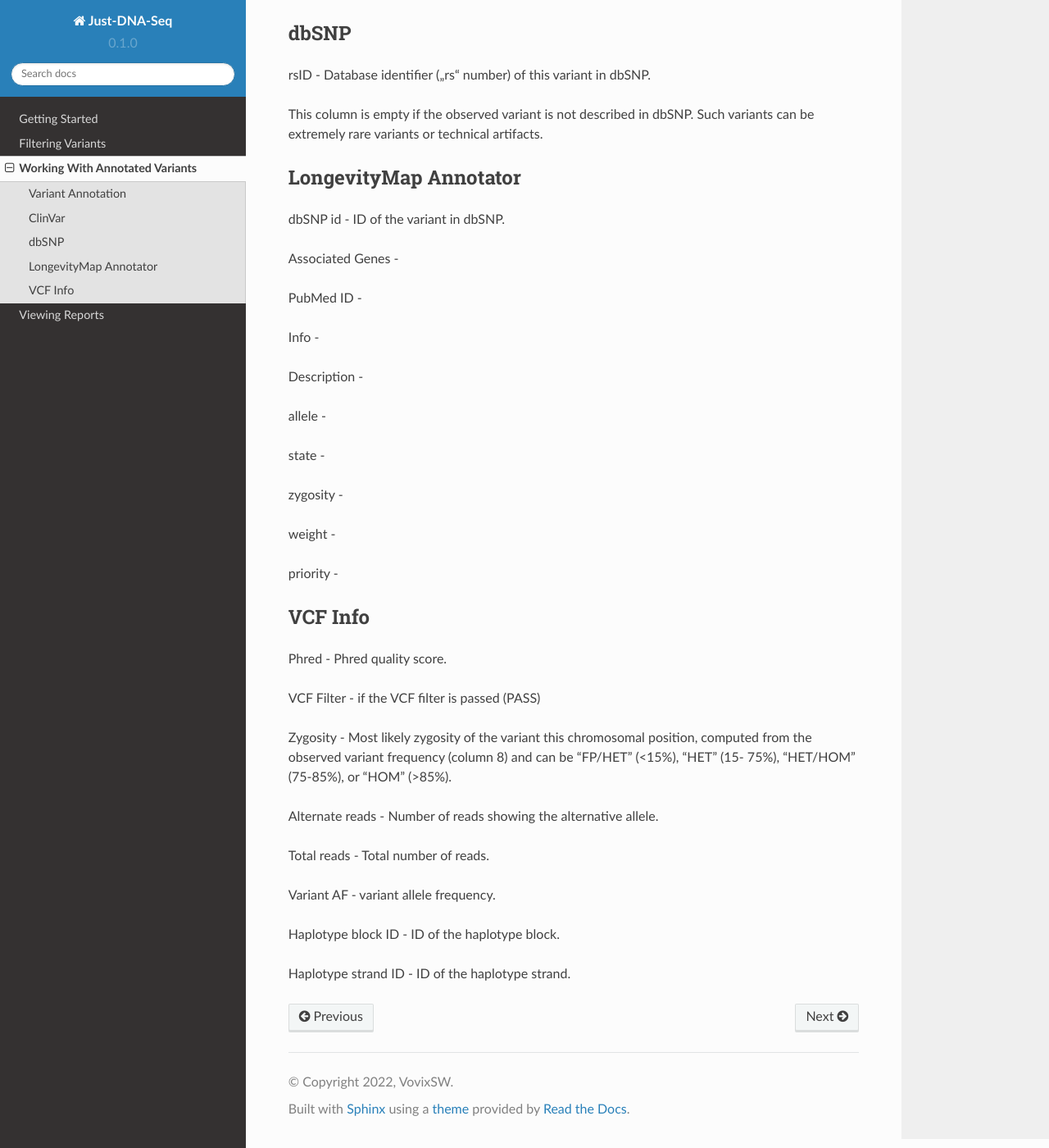
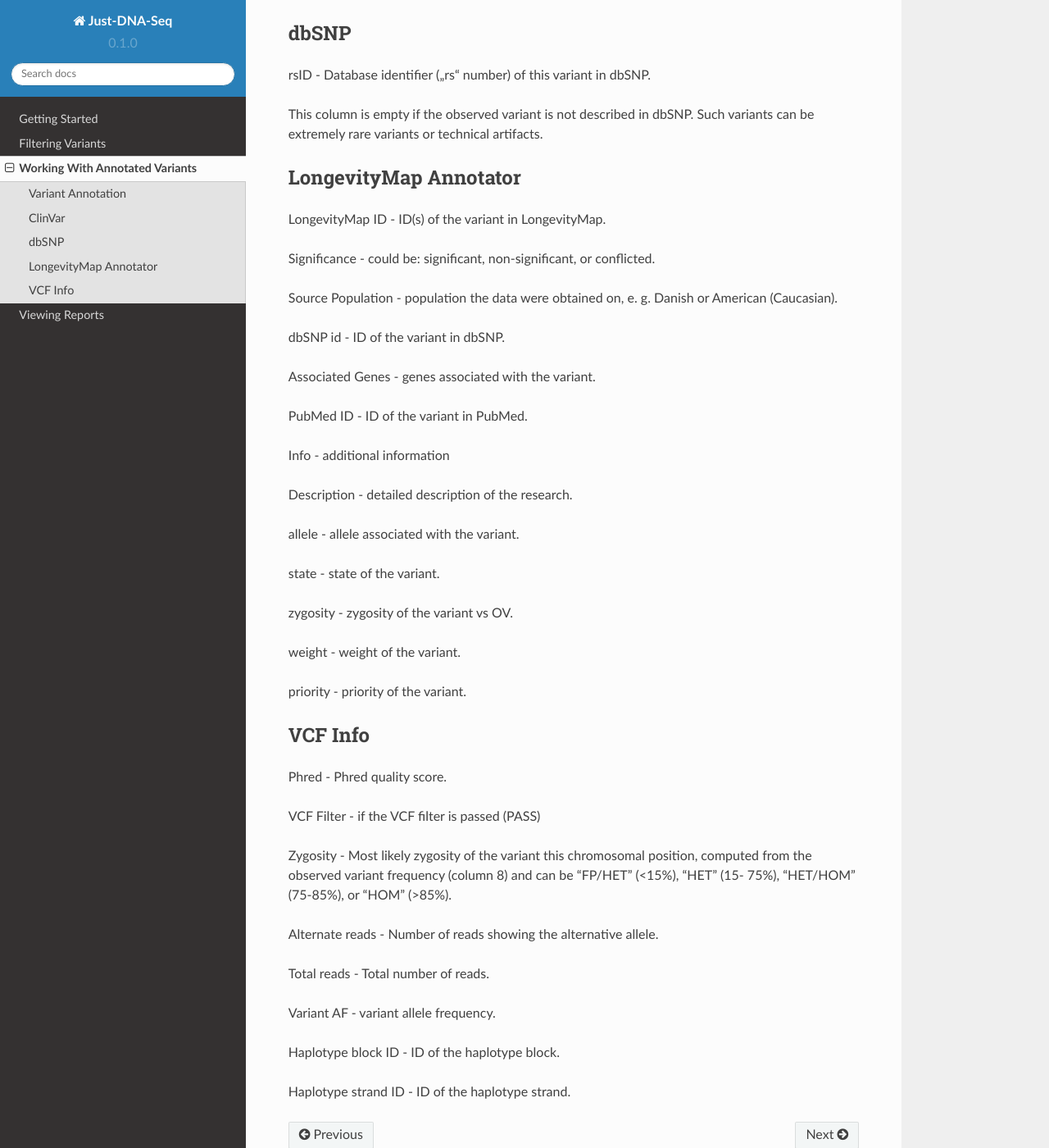
Before and after one commit to dna-seq/just-dna-seq, a Sphinx documentation site: the page built from docs/source/working_with_info.rst, in a window 1280 px wide and 1400 px high, scrolled down 2504 px. Shown: the whole window at 82% size. Built offline with Sphinx 7.4.7 and the Read the Docs theme 2.0.0, drawn with Linux system fonts in a browser that asks for light colours; some of the changed text lies outside the part shown.

Commit message:
Update working_with_info.rst

```diff
--- a/docs/source/working_with_info.rst
+++ b/docs/source/working_with_info.rst
@@ -39,23 +39,23 @@
 
 Gene - the gene this variant belongs to.
 
-Transcript -
+Transcript - GENCODE transcript.
 
-RefSeq - reference sequence
+RefSeq - reference sequence.
 
-Sequence Ontology -
+Sequence Ontology - could be: missense variant, start lost, stop gained, or stop lost.
 
-cDNA change -
+cDNA change - change of coding DNA.
 
-Protein Change -
+Protein Change - change of protein being synthesized.
 
-All Mappings -
+All Mappings - expression showing all the mappings.
 
-Sample Count -
+Sample Count - number of samples which contain the variant.
 
-Samples -
+Samples - samples which contain the variant.
 
-Tags -
+Tags - variant tags from the input file.
 
 
 ClinVar
@@ -86,25 +86,31 @@
 LongevityMap Annotator
 ----------------------
 
+LongevityMap ID - ID(s) of the variant in LongevityMap.
+
+Significance - could be: significant, non-significant, or conflicted.
+
+Source Population - population the data were obtained on, e. g. Danish or American (Caucasian).
+
 dbSNP id - ID of the variant in dbSNP.
 
-Associated Genes -
+Associated Genes - genes associated with the variant.
 
-PubMed ID -
+PubMed ID - ID of the variant in PubMed.
 
-Info -
+Info - additional information
 
-Description -
+Description - detailed description of the research.
 
-allele -
+allele - allele associated with the variant.
 
-state -
+state - state of the variant.
 
-zygosity -
+zygosity - zygosity of the variant vs OV.
 
-weight -
+weight - weight of the variant.
 
-priority -
+priority - priority of the variant.
 
 
 VCF Info
```
